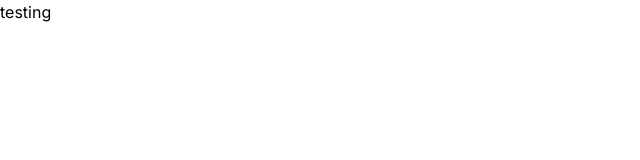
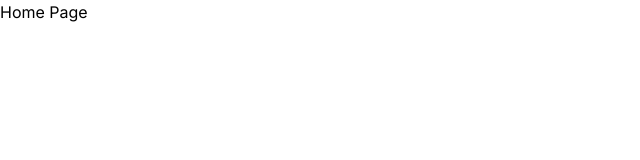
Before and after one commit to LemonTheSour/BumbleBlog, a Next.js app: page / in a window 1280 px wide. Shown: the top 160 px of the page, without its empty margins (0-640 px from the left). Built offline with nearby package versions, Linux system fonts and the light colour scheme.

Commit message:
basic file structure

```diff
--- /dev/null
+++ b/app/categories/page.tsx
@@ -0,0 +1,5 @@
+export default function CategoriesPage() {
+  return (
+    <div>Categories Page</div>
+  )
+}
--- a/app/layout.tsx
+++ b/app/layout.tsx
@@ -5,7 +5,7 @@ const inter = Inter({ subsets: ['latin'] })
 
 export const metadata = {
   title: 'BumbleBlog',
-  description: 'Generated by create next app',
+  description: 'Bridgos Blog',
 }
 
 export default function RootLayout({
--- /dev/null
+++ b/app/newcategories/page.tsx
@@ -0,0 +1,5 @@
+export default function CreateCategoriesPage() {
+  return (
+    <div>CreateCategoriesPage</div>
+  )
+}
--- a/app/page.tsx
+++ b/app/page.tsx
@@ -1,7 +1,7 @@
 import Image from 'next/image'
 
-export default function Home() {
+export default function HomePage() {
   return (
-    <div>testing</div>
+    <div>Home Page</div>
   )
 }
--- /dev/null
+++ b/app/signin/signin.tsx
@@ -0,0 +1,5 @@
+export default function SigninPage() {
+  return (
+    <div>Sign In</div>
+  )
+}
```
